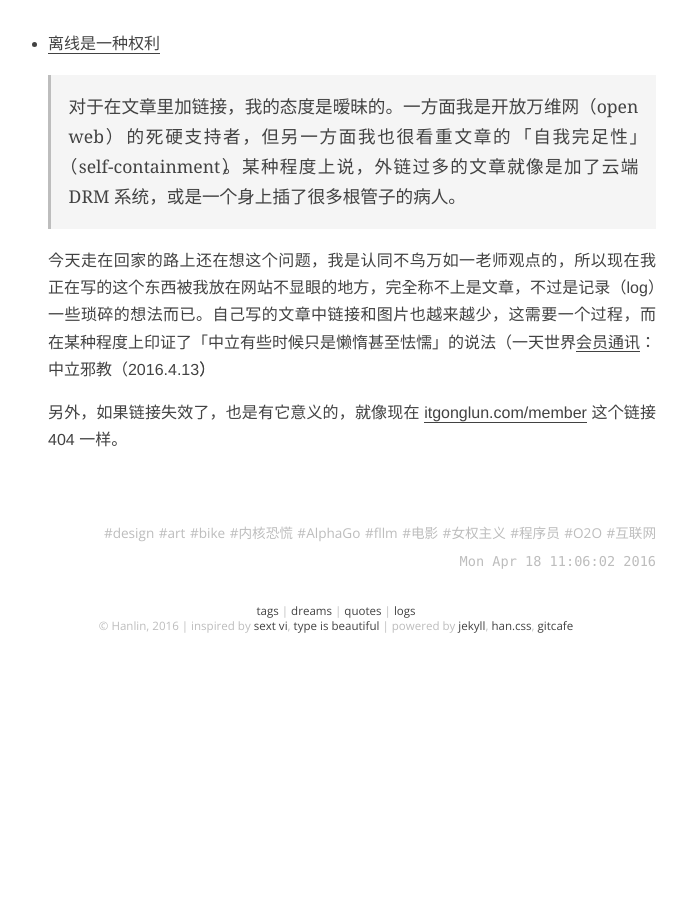
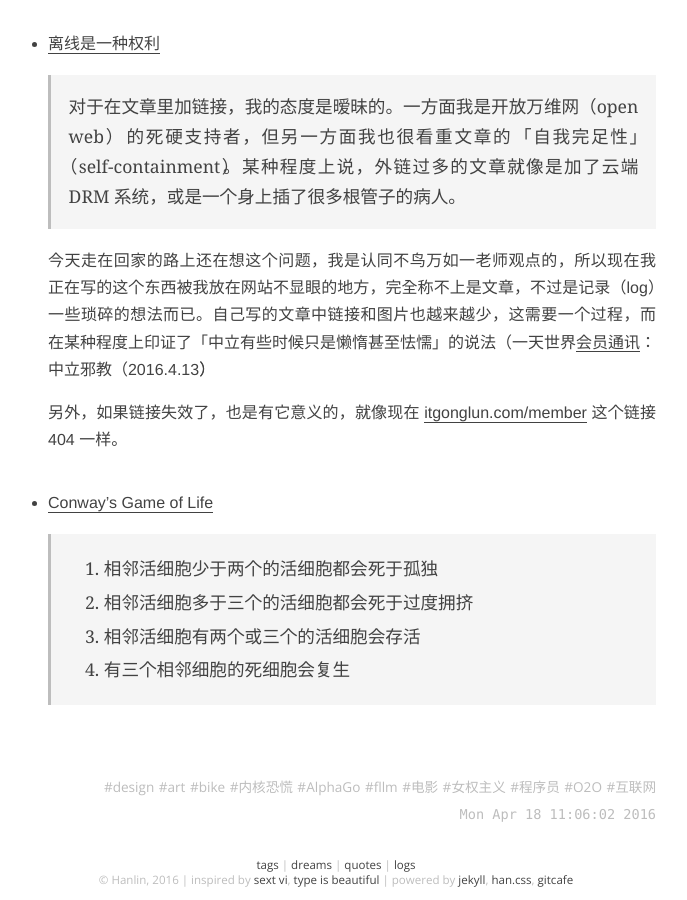
Before and after one commit to onion7878/word, a Jekyll site: the page built from _posts/logs/2016-04-11-16.md, in a window 1280 px wide and 900 px high, scrolled down 1991 px. Shown: the whole window, without its empty margins (304-991 px from the left). Built offline with Jekyll 4.4.1, drawn with Linux system fonts in a browser that asks for light colours; before the commit the page ends 2638 px from its top, so only the background shows below that.

Commit message:
add log to 2016-16

```diff
--- a/_posts/logs/2016-04-11-16.md
+++ b/_posts/logs/2016-04-11-16.md
@@ -66,3 +66,13 @@ tags: [design, art, bike, 内核恐慌, AlphaGo, fllm, 电影, 女权主义, 程
 	今天走在回家的路上还在想这个问题，我是认同不鸟万如一老师观点的，所以现在我正在写的这个东西被我放在网站不显眼的地方，完全称不上是文章，不过是记录（log）一些琐碎的想法而已。自己写的文章中链接和图片也越来越少，这需要一个过程，而在某种程度上印证了「中立有些时候只是懒惰甚至怯懦」的说法（一天世界[会员通讯](https://blog.yitianshijie.net/membership/)：中立邪教（2016.4.13））
 
 	另外，如果链接失效了，也是有它意义的，就像现在 [itgonglun.com/member](https://itgonglun.com/member) 这个链接 404 一样。
+
+- [Conway's Game of Life](Conway's_Game_of_Life)
+
+	> 1. 相邻活细胞少于两个的活细胞都会死于孤独
+	>
+	> 2. 相邻活细胞多于三个的活细胞都会死于过度拥挤
+	>
+	> 3. 相邻活细胞有两个或三个的活细胞会存活
+	>
+	> 4. 有三个相邻细胞的死细胞会复生
```
